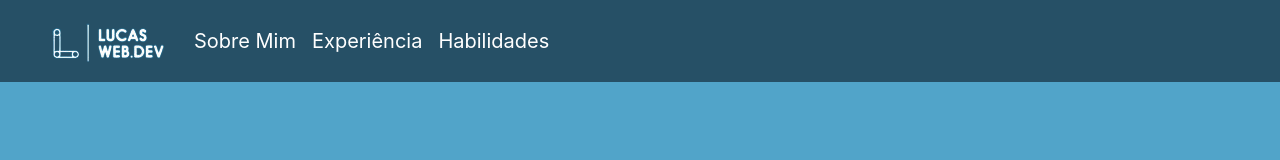
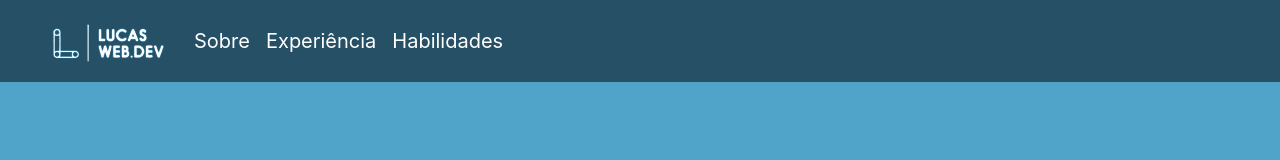
Before and after one commit to LucasAlbergoni/lucasalbergoni.github.io, a React (Create React App) app in the folder portfolio/: page / in a window 1280 px wide. Shown: the top 160 px of the page. Built offline with nearby package versions, Linux system fonts and the light colour scheme; some icons are missing.

Commit message:
ajustes header

```diff
--- a/portfolio/src/components/Header.js
+++ b/portfolio/src/components/Header.js
@@ -32,7 +32,7 @@ function Navhead() {
 			<Navbar.Collapse id='basic-navbar-nav'>
 				<Nav className='mr-auto'>
 					<Nav.Link href='#sobre' className='click'>
-						Sobre Mim
+						Sobre
 					</Nav.Link>
 					<Nav.Link href='#experience' className='click'>
 						Experiência
```
Also changed, not shown: 6 other files (tests, documents, lock files or other folders).
